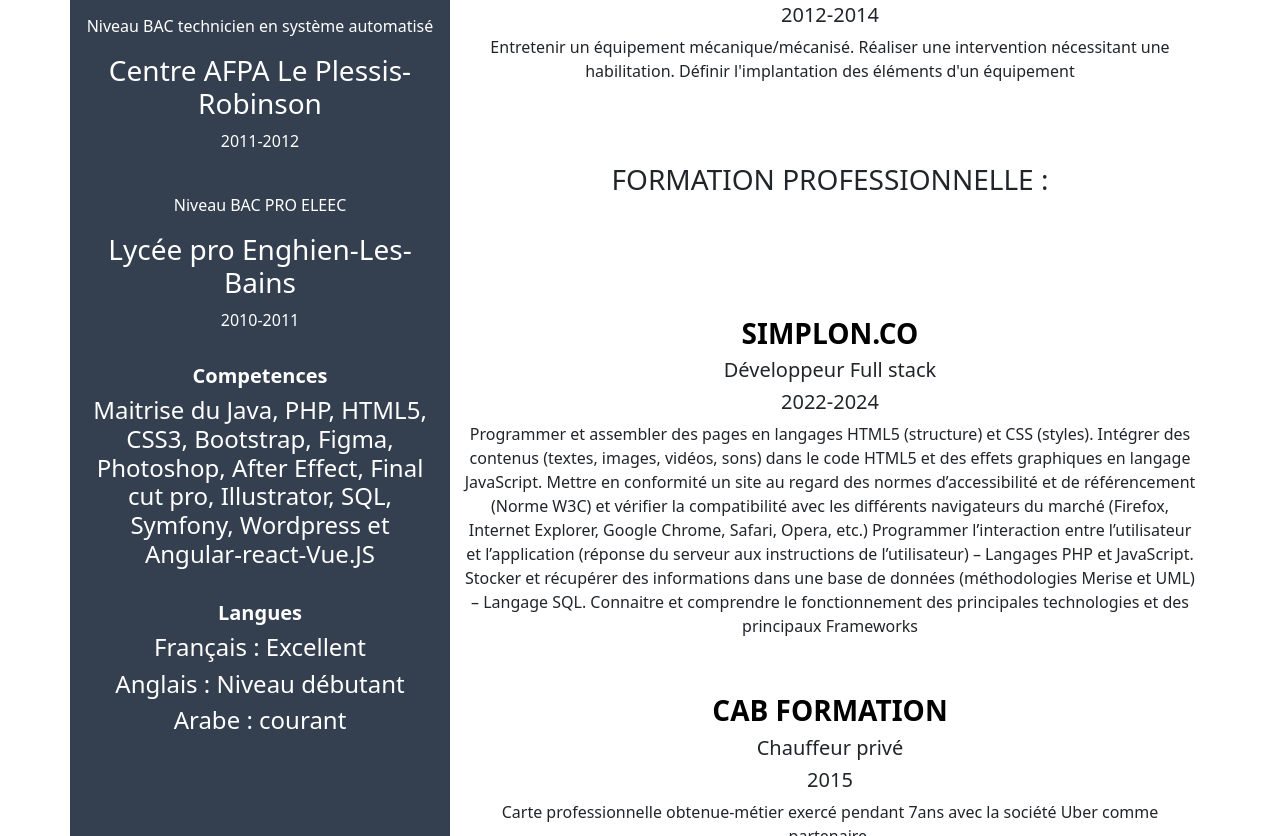
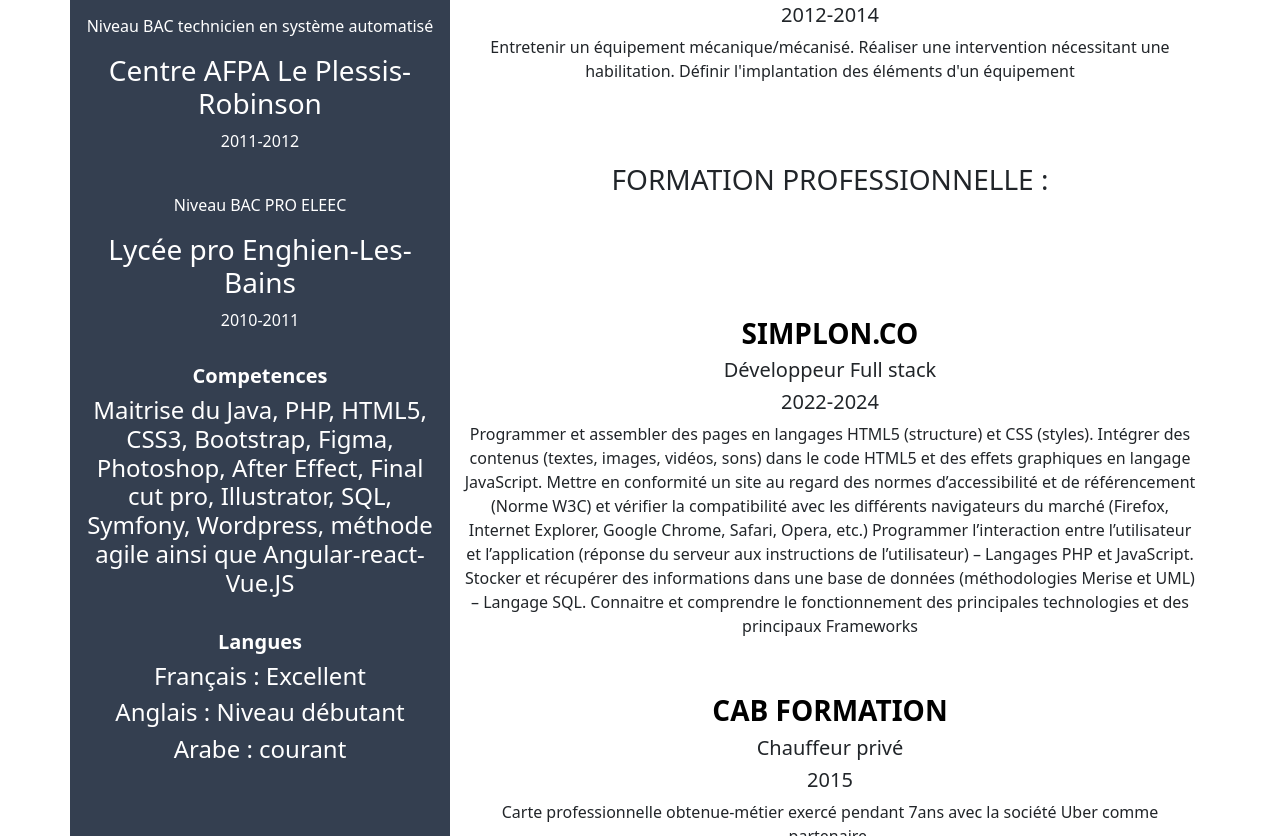
Before and after one commit to MohamedMAGHRAOUI/Mohamed, a plain HTML site: page index.html in a window 1280 px wide. Shown: the part 944-1780 px from the top of the page. Drawn offline with nearby package versions, Linux system fonts and the light colour scheme.

Commit message:
methode agile

```diff
--- a/index.html
+++ b/index.html
@@ -105,8 +105,8 @@
             <h2 class="gaucheh2">Competences</h2>
             <h4>
               Maitrise du Java, PHP, HTML5, CSS3, Bootstrap, Figma, Photoshop,
-              After Effect, Final cut pro, Illustrator, SQL, Symfony, Wordpress
-              et Angular-react-Vue.JS
+              After Effect, Final cut pro, Illustrator, SQL, Symfony, Wordpress, méthode agile
+              ainsi que Angular-react-Vue.JS
             </h4>
           </article>
           <br />
@@ -126,7 +126,7 @@
           <article>
             <h3>A PROPOS DE MOI</h3>
             <p class="propos">
-              Après une expérience significative dans le transport de personne, j'entame une reconversion dans l'univers du numérique.Actuellement en formation de développeur intégrateur WEB, qui a démarrée le 20 Juin 2022 en cursus normal, je suis actuellement à la recherche d'une <b> alternance à partir du 12 Septembre, pour 18 mois, sur un rythme d’une semaine à l’école et 3 semaines en entreprise.</b> Pour rendre mes compétences opérationnel au métier de développeur, mon choix a était la voie de l’apprentissage, et je suis actuellement à la recherche de l’entreprise me permettant d’allier enseignement théorique et formation pratique.
+              Après une expérience significative dans le transport de personne, j'entame une reconversion dans l'univers du numérique.Actuellement en formation de développeur intégrateur WEB, qui a démarrée le 20 Juin 2022 en cursus initial, je suis actuellement à la recherche d'une <b> alternance à partir du 15 Septembre, pour 18 mois, sur un rythme d’une semaine à l’école et 3 semaines en entreprise.</b> Pour rendre mes compétences opérationnel au métier de développeur, mon choix a était la voie de l’apprentissage, et je suis actuellement à la recherche de l’entreprise me permettant d’allier enseignement théorique et formation pratique.
             </p>
           </article>
 
```
Also changed, not shown: 1 other file.
